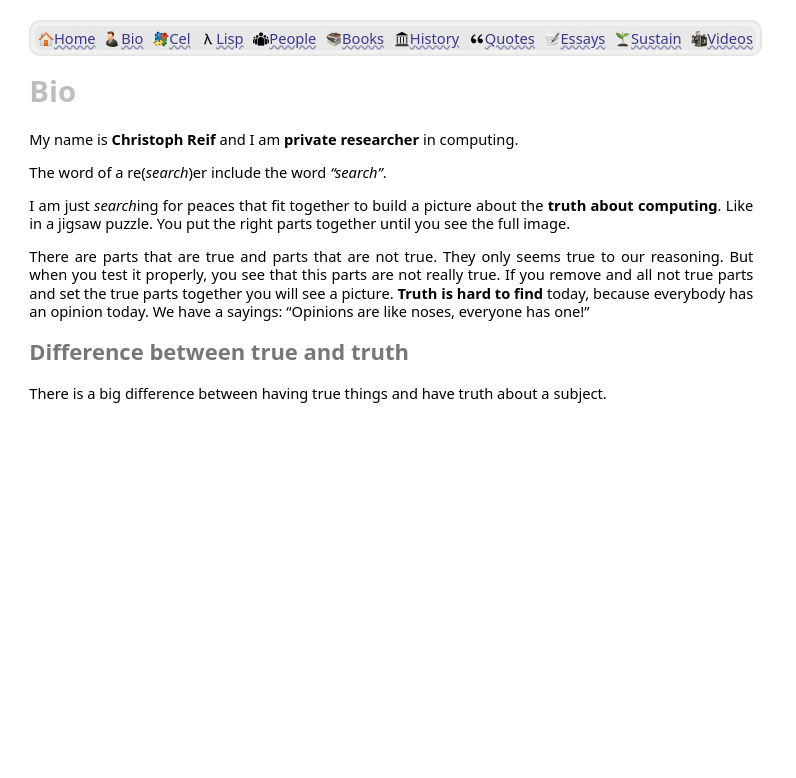
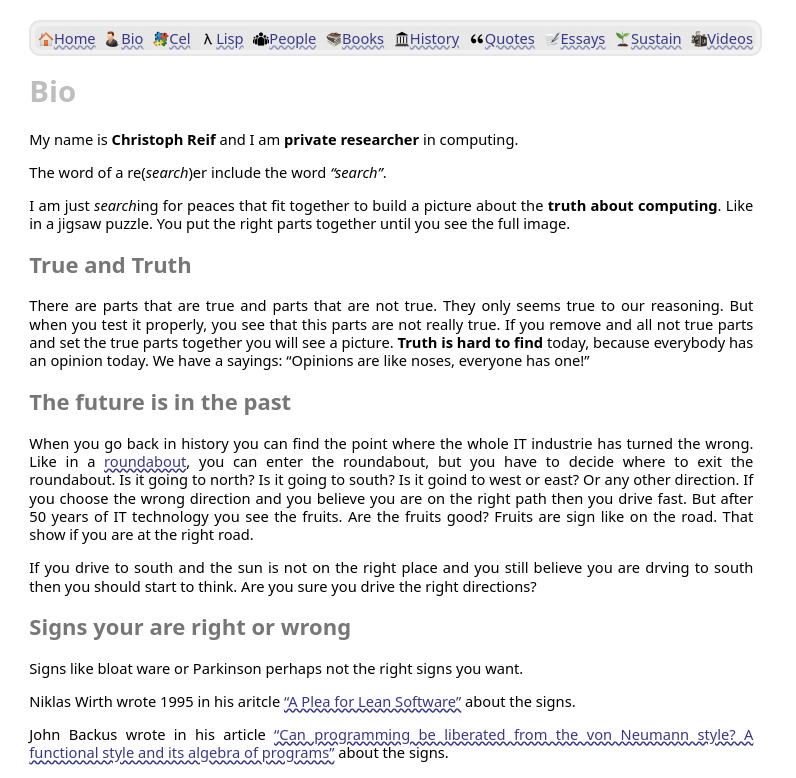
Before and after one commit to ChristophSheep/christophreif.github.io, a Jekyll site: the page built from bio.md, in a window 1280 px wide. Shown: the top 778 px of the page, without its empty margins (0-796 px from the left). Built offline with Jekyll 4.4.1, drawn with Linux system fonts in a browser that asks for light colours; some of the changed text lies outside the part shown.

Commit message:
bio, hardware, history, ...

```diff
--- a/bio.md
+++ b/bio.md
@@ -9,11 +9,47 @@ My name is __Christoph Reif__ and I am __private researcher__ in computing.
 
 The word of a re(*search*)er include the word *"search"*.
 
-I am just *search*ing for peaces that fit together to build a picture about the __truth about computing__.
-Like in a jigsaw puzzle. You put the right parts together until you see the full image.
+I am just *search*ing for peaces that fit together to build a picture about the __truth about computing__. Like in a jigsaw puzzle. You put the right parts together until you see the full image.
+
+## True and Truth
 
 There are parts that are true and parts that are not true. They only seems true to our reasoning. But when you test it properly, you see that this parts are not really true. If you remove and all not true parts and set the true parts together you will see a picture. **Truth is hard to find** today, because everybody has an opinion today. We have a sayings: "Opinions are like noses, everyone has one!"
 
-## Difference between true and truth
+## The future is in the past
 
-There is a big difference between having true things and have truth about a subject.
+When you go back in history you can find the point where the whole IT industrie has turned the wrong.
+Like in a [roundabout](https://en.wikipedia.org/wiki/Roundabout), you can enter the roundabout, but you have to decide where to exit the roundabout. Is it going to north? Is it going to south? Is it goind to west or east? Or any other direction.
+If you choose the wrong direction and you believe you are on the right path then you drive fast. But after 50 years of IT technology you see the fruits. Are the fruits good?
+Fruits are sign like on the road. That show if you are at the right road.
+
+If you drive to south and the sun is not on the right place and you still believe you are drving to south then you should start to think. Are you sure you drive the right directions?
+
+## Signs your are right or wrong
+
+Signs like bloat ware or Parkinson perhaps not the right signs you want.
+
+Niklas Wirth wrote 1995 in his aritcle ["A Plea for Lean Software"](https://cr.yp.to/bib/1995/wirth.pdf)
+about the signs.
+
+John Backus wrote in his article ["Can programming be liberated from the von Neumann style? A functional style and its algebra of programs"](https://dl.acm.org/doi/10.1145/359576.359579)
+about the signs.
+
+Many does not believe in signs. There are still going to north, but the signs say STOP please turn you are going the wrong directions.
+
+Some people have <img width="100" style="float: left; display: inline;" src="https://i.pinimg.com/originals/19/ab/b9/19abb9656d66962467c801e0e85bb27c.jpg"> in there eyes. That makes them blind for the signs.
+
+Another problem is the concept of Blind lead the blind. Blind leader that have dollar signs can not see the truth about. And perhaps both fall into hole.
+
+## Basic idea
+
+Because we all have a neuronal network between our ears that is a rule extraction machine, if you feed the brain with true parts, it could find the truth, without thinking to much or reasoning to much. Reasoning it often the place where you believe things that are not true and still not recognize it. For instance the people believe that the earth is a plan and not a sphere. You could be killed in these days if you said the opposite.
+
+## Future of Computing
+
+Moore's law is the observation that the number of transistors in a dense integrated circuit (IC) doubles about every two years. Computer get more cores every years.
+
+Parallel and Concurrent Computing.
+
+Functional programming.
+
+Data Flow Processor Architecture.
```
Also changed, not shown: books.md (+27 -8 lines), hardware.md (+4 -2 lines), history.md (+17 -0 lines), people.md (+21 -1 lines), videos.md (+1 -0 lines), 6 other files.
